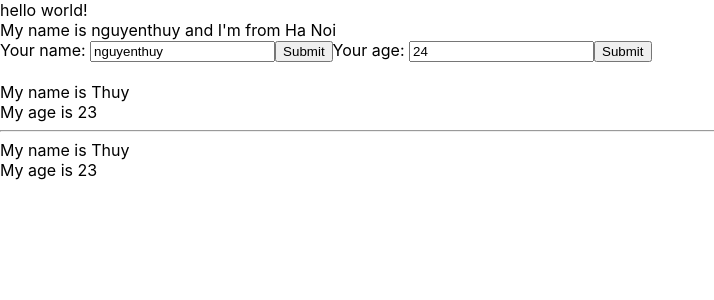
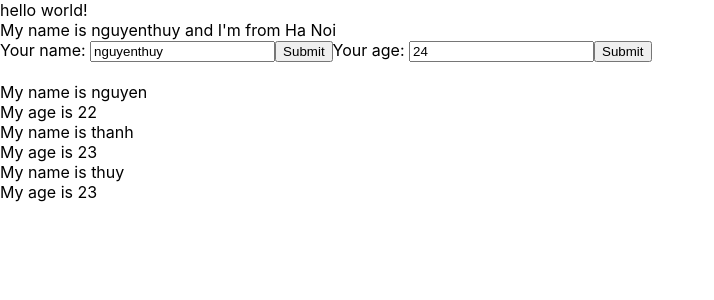
Before and after one commit to thuynguyentvt333/reactvideo1, a React (Create React App) app: page / in a window 1280 px wide. Shown: the top 300 px of the page, without its empty margins (0-714 px from the left). Built offline with nearby package versions, Linux system fonts and the light colour scheme.

Commit message:
hiển thị danh sách arr obj với react

```diff
--- a/src/components/DisplayInfor.js
+++ b/src/components/DisplayInfor.js
@@ -2,9 +2,9 @@
 
 class DisplayInfor extends React.Component{
     render(){
-        console.log(this.props);
+        // console.log(this.props);
         //destrucfturing array/object
-        const{name,age}=this.props;
+        const{listUser}=this.props;
 
         //khi dùng cái này thì ở thẻ div ta k cần viết như này <div>My name is {this.props.name}</div>
         //thay vào đó ta có thể viết <div>My name is {name}</div> cho ngắn gọn
@@ -12,9 +12,19 @@
         //props => properties: tài sản / dùng để truyền dữ liệu cha sang con
         return(
             <div>
-            <div>My name is {this.props.name}</div>
-            <div>My age is {this.props.age}</div>
+                  {listUser.map((user)=>{
+return(
+    <div key={user.id}>
+        <div>My name is {user.name}</div>
+        <div>My age is {user.age}</div>
+    </div>
+)
+})}
             </div>
+            // <div>
+            // <div>My name is {this.props.name}</div>
+            // <div>My age is {this.props.age}</div>
+            // </div>
         )
     }
 }
--- a/src/components/Mycomponent.js
+++ b/src/components/Mycomponent.js
@@ -3,16 +3,21 @@
 import UserInfor from "./UserInfor";
 import DisplayInfor from "./DisplayInfor";
 class Mycomponent extends React.Component{
-
+    state={
+        listUser:[
+            {id:1,name:`nguyen`,age:`22` },
+            {id:2, name:`thanh`,age:`23`},
+            {id:3, name:`thuy`,age:`23`}
+        ]
+    }
     //JSX
     render(){
         return(
             <div>
                <UserInfor></UserInfor>
                <br></br>
-               <DisplayInfor name ="Thuy" age="23"></DisplayInfor>
-               <hr/>
-               <DisplayInfor name ="Thuy" age="23"></DisplayInfor>
+
+               <DisplayInfor listUser={this.state.listUser}></DisplayInfor>
             </div>
         );
     }
```
